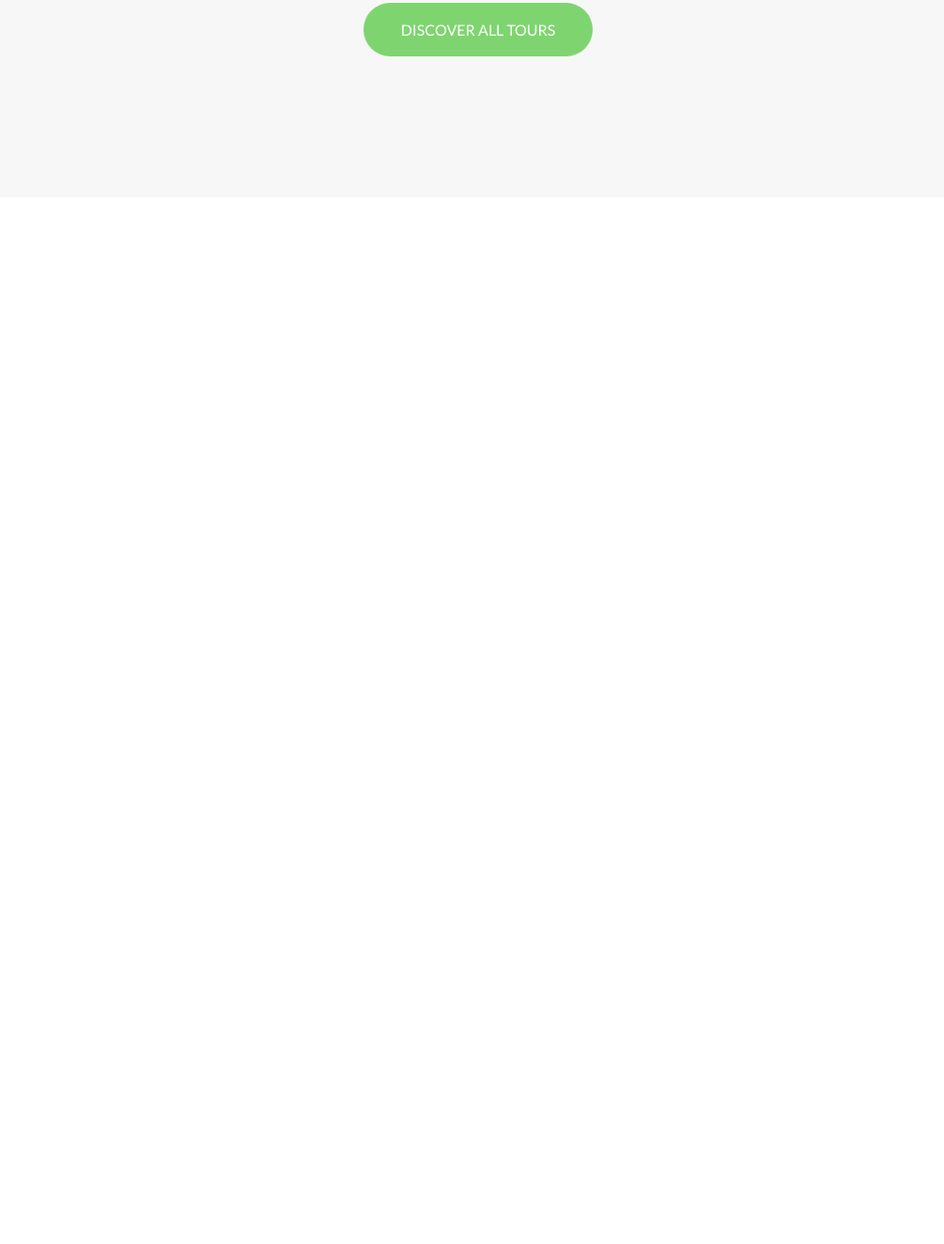
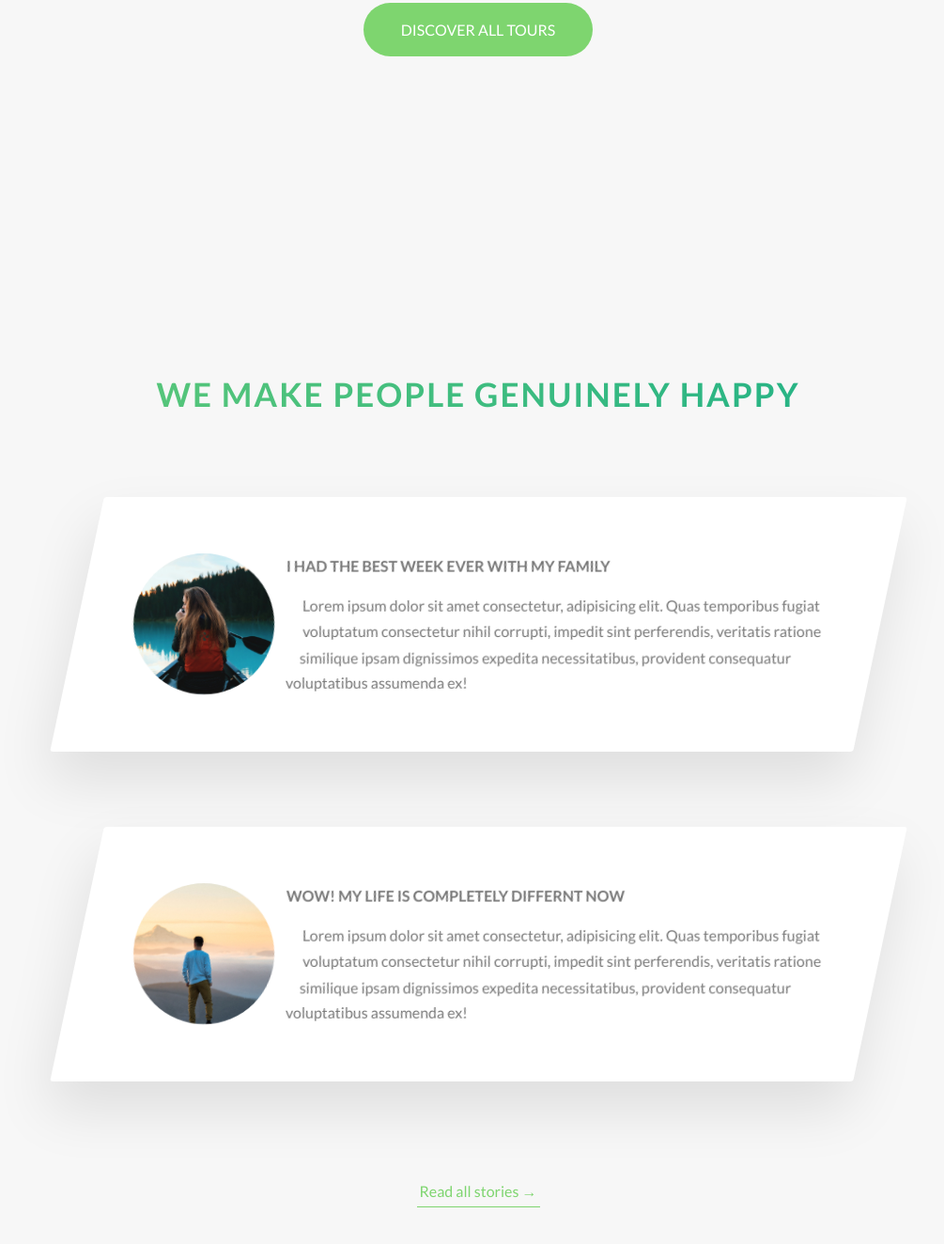
Before and after one commit to DanZ98/Udemy-Natours-Project, a website: page index.html in a window 1280 px wide. Shown: the part 3105-4429 px from the top of the page at 94% size, without its empty margins (131-1136 px from the left). Before the commit the page ends 3345 px from the top, so only its background shows below. Drawn offline with Linux system fonts and the light colour scheme.

Commit message:
Completed stories section but background video still needs to be implemented

```diff
--- a/index.html
+++ b/index.html
@@ -201,6 +201,48 @@
                 </div>
 
             </section>
+
+            <section class="section-stories">
+                <div class="u-center-text u-margin-bottom-big">
+                    <h2 class="heading-secondary">
+                        We make people genuinely happy
+                    </h2>
+                </div>
+
+                <div class="row">
+                    <div class="story">
+                        <figure class="story__shape">
+                            <img class="story__img" src="img/nat-8.jpg" alt="Person on a tour">
+                            <figcaption class="story__caption">Mary Smith</figcaption>
+                        </figure>
+                        <div class="story__text">
+                            <h3 class="heading-tertiary u-margin-bottom-small">I had the best week ever with my family</h3>
+                            <p>
+                                Lorem ipsum dolor sit amet consectetur, adipisicing elit. Quas temporibus fugiat voluptatum consectetur nihil corrupti, impedit sint perferendis, veritatis ratione similique ipsam dignissimos expedita necessitatibus, provident consequatur voluptatibus assumenda ex!
+                            </p>
+                        </div>
+                    </div>
+                </div>
+
+                <div class="row">
+                    <div class="story">
+                        <figure class="story__shape">
+                            <img class="story__img" src="img/nat-9.jpg" alt="Person on a tour">
+                            <figcaption class="story__caption">Jack Wilson</figcaption>
+                        </figure>
+                        <div class="story__text">
+                            <h3 class="heading-tertiary u-margin-bottom-small">Wow! My life is completely differnt now</h3>
+                            <p>
+                                Lorem ipsum dolor sit amet consectetur, adipisicing elit. Quas temporibus fugiat voluptatum consectetur nihil corrupti, impedit sint perferendis, veritatis ratione similique ipsam dignissimos expedita necessitatibus, provident consequatur voluptatibus assumenda ex!
+                            </p>
+                        </div>
+                    </div>
+                </div>
+
+                <div class="u-center-text u-margin-top-huge">
+                    <a href="#" class="btn-text">Read all stories &rarr;</a>
+                </div>
+            </section>
         </main>
     </body>
 </html>
--- /dev/null
+++ b/sass/components/_stories.scss
@@ -0,0 +1,62 @@
+.story {
+    width: 75%;
+    margin: 0 auto;
+    box-shadow: 0 3rem 6rem rgba($color-black, .1);
+    background-color: $color-white;
+    border-radius: 3px;
+    padding: 6rem;
+    padding-left: 9rem;
+    font-size: $default-font-size;
+    transform: skewX(-12deg);
+
+    & > * {
+        transform: skewX(12deg);
+    }
+
+    &__shape {
+        width: 15rem;
+        height: 15rem;
+        float: left;
+        -webkit-shape-outside: circle(50% at 50% 50%);
+        shape-outside: circle(50% at 50% 50%);
+        -webkit-clip-path: circle(50% at 50% 50%);
+        clip-path: circle(50% at 50% 50%);
+        transform: translateX(-3rem) skewX(12deg);
+        position: relative;
+    }
+
+    &__img {
+        height: 100%;
+        transform: translateX(-4rem) scale(1.4);
+        backface-visibility: hidden;
+        transition: all .5s;
+    }
+
+    &__text {
+        transform: skewX(12deg);
+    }
+
+    &__caption {
+        position: absolute;
+        top: 50%;
+        left: 50%;
+        transform: translate(-50%, 20%);
+        color: $color-white;
+        text-transform: uppercase;
+        font-size: 1.7rem;
+        text-align: center;
+        opacity: 0;
+        transition: all .5s;
+        backface-visibility: hidden;
+    }
+
+    &:hover &__caption{
+        opacity: 1;
+        transform: translate(-50%, -50%);
+    }
+
+    &:hover &__img {
+        transform: translateX(-4rem) scale(1);
+        filter: blur(3px) brightness(80%);
+    }
+}
--- a/sass/main.scss
+++ b/sass/main.scss
@@ -11,6 +11,7 @@
 @import "components/card";
 @import "components/composition";
 @import "components/feature-box";
+@import "components/stories";
 
 @import "layout/grid";
 @import "layout/header";
--- a/sass/pages/_home.scss
+++ b/sass/pages/_home.scss
@@ -25,3 +25,8 @@
     padding: 25rem 0 15rem 0;
     margin-top: -12rem;
 }
+
+.section-stories {
+    padding: 15rem 0;
+    background-color: $color-grey-light;
+}
```
Also changed, not shown: css/style.css.
